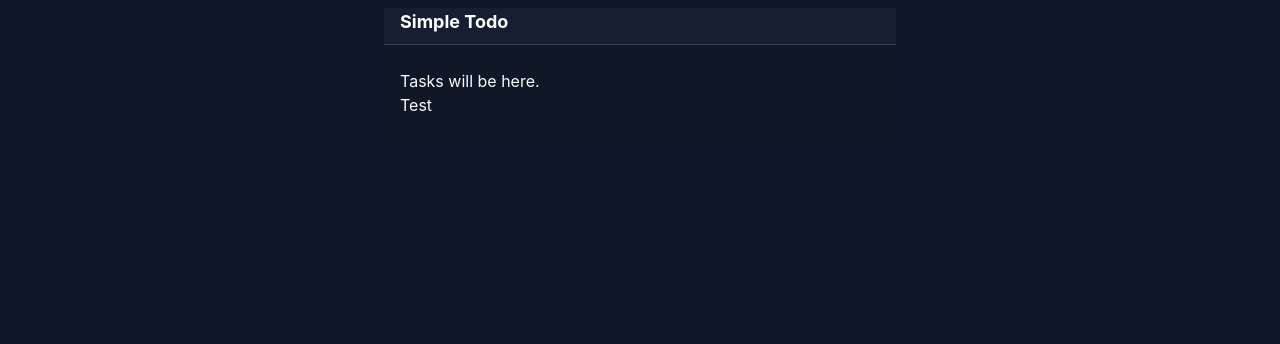
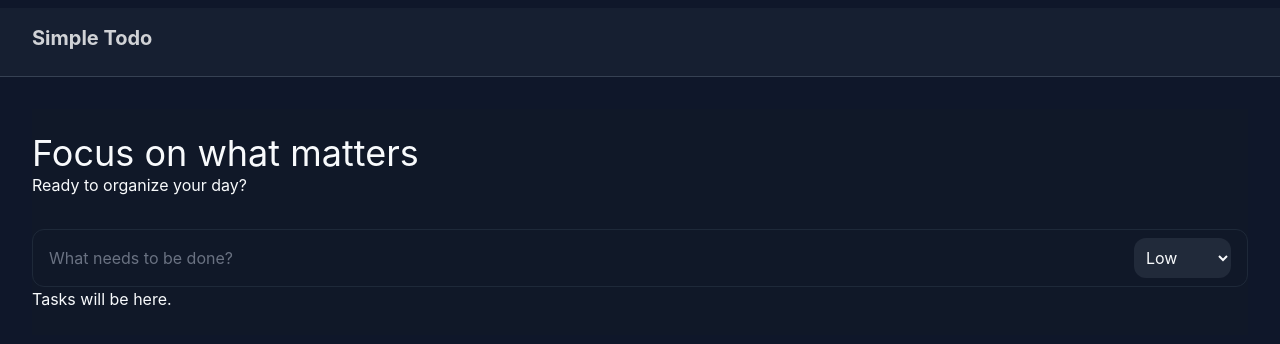
Before and after one commit to MohamadHarmoush/ToDo-App, a React (Vite) app: page / in a window 1280 px wide. Shown: the top 344 px of the page. Built offline with nearby package versions, Linux system fonts and the light colour scheme.

Commit message:
Add TaskInput component

```diff
--- a/src/App.tsx
+++ b/src/App.tsx
@@ -1,13 +1,16 @@
 import AppLayout from "./components/AppLayout";
 import TaskList from "./components/TaskList";
+import PageHeader from "./components/PageHeader";
+import TaskInput from "./components/TaskInput";
 
 const App = () => {
   return (
     <AppLayout>
       <AppLayout.AppHeader title="Simple Todo" />
       <AppLayout.Content>
+        <PageHeader title="Focus on what matters" subtitle="Ready to organize your day?" />
+        <TaskInput />
         <TaskList />
-        <div>Test</div>
       </AppLayout.Content>
     </AppLayout>
   );
--- a/src/components/AppLayout.tsx
+++ b/src/components/AppLayout.tsx
@@ -5,19 +5,19 @@ interface AppHeaderProps {
 }
 
 const AppHeader = ({ title }: AppHeaderProps) => (
-  <header className="border-b border-gray-700 bg-gray-800/50 px-4">
+  <header className="border-b border-gray-700 bg-gray-800/50 px-8 py-4">
     <div className="pb-2">
-      <h1 className="text-lg font-bold text-white">{title}</h1>
+      <h1 className="text-xl font-bold text-white/80">{title}</h1>
     </div>
   </header>
 );
 
 const Content = ({ children }: { children: ReactNode }) => (
-  <main className="px-4 py-6 bg-gray-900">{children}</main>
+  <main className="m-8 py-6 bg-gray-900">{children}</main>
 );
 
 const AppLayout = ({ children }: { children: ReactNode }) => (
-  <div className="max-w-lg mx-auto mt-2">{children}</div>
+  <div className="x-auto mt-2">{children}</div>
 );
 
 AppLayout.AppHeader = AppHeader;
--- /dev/null
+++ b/src/components/PageHeader.tsx
@@ -0,0 +1,15 @@
+interface PageHeaderProps {
+  title: string;
+  subtitle?: string;
+}
+
+const PageHeader = ({ title, subtitle }: PageHeaderProps) => {
+  return (
+    <div className="mb-8">
+      <h1 className="text-4xl">{title}</h1>
+      {subtitle && <h2>{subtitle}</h2>}
+    </div>
+  );
+};
+
+export default PageHeader;
--- /dev/null
+++ b/src/components/SelectInput.tsx
@@ -0,0 +1,22 @@
+interface Option {
+  value: string;
+  label: string;
+}
+interface SelectProps {
+  name: string;
+  options: Option[];
+  className?: string;
+  onChange: (item: Option) => {};
+}
+const SelectInput = ({
+    name,
+    options,
+    onChange,
+    className = ''
+}: SelectProps) => {
+  return <div className={`rounded-xl ${className}`}>
+
+  </div>;
+};
+
+export default SelectInput;
--- /dev/null
+++ b/src/components/TaskInput.tsx
@@ -0,0 +1,72 @@
+import { useState, useCallback, type KeyboardEvent, type ChangeEvent } from "react";
+import type { Priority } from "../domain/Priority";
+import type { Task } from "../domain/Task";
+import type { TaskType } from "../domain/TaskType";
+
+interface TaskInputProps {
+  placeholder?: string;
+  priority?: Priority;
+  taskType?: TaskType;
+  onAdd?: (task: Task) => void;
+  onChange?: (title: string) => void;
+  className?: string;
+}
+
+const TaskInput = ({
+  priority = "Medium",
+  taskType = "General",
+  onAdd,
+  onChange,
+  placeholder = "What needs to be done?",
+  className = "",
+}: TaskInputProps) => {
+  const [task, setTask] = useState<Task>({
+    title: "",
+    priority: priority,
+    type: taskType,
+    isActive: true,
+  });
+
+  const handleChange = (e: ChangeEvent<HTMLInputElement>) => {
+    setTask({
+      ...task,
+      [e.target.name]: e.target.value,
+    });
+  };
+
+  return (
+    <div
+      className={`border border-gray-800 hover:border-gray-600
+      hover:bg-gray-800 rounded-xl p-2 transition-colors ${className}
+      flex flex-row gap-4`}
+    >
+      <input
+        className="p-2 w-full text-white placeholder-gray-500"
+        type="text"
+        name="title"
+        value={task.title}
+        placeholder={placeholder}
+        onChange={handleChange}
+      />
+      <select
+        value={"op1"}
+        className={`
+      rounded-xl outline-none
+      bg-gray-600/30 mx-2 px-2 afer:${" "}
+      `}
+      >
+        <option key={"op1"} value={"op1"}>
+          Low
+        </option>
+        <option key={"op2"} value={"op2"}>
+          Medium
+        </option>
+        <option key={"op3"} value={"op3"}>
+          High
+        </option>
+      </select>
+    </div>
+  );
+};
+
+export default TaskInput;
--- /dev/null
+++ b/src/domain/Priority.ts
@@ -0,0 +1 @@
+export type Priority = "Low" | "Medium" | "High";
--- /dev/null
+++ b/src/domain/Task.ts
@@ -0,0 +1,9 @@
+import type { Priority } from "./Priority";
+import type { TaskType } from "./TaskType";
+
+export interface Task {
+  title: string;
+  priority: Priority;
+  type: TaskType;
+  isActive: boolean;
+}
--- /dev/null
+++ b/src/domain/TaskType.ts
@@ -0,0 +1 @@
+export type TaskType = "Personal" | "Work" | "Shopping" | "Health" | "Finance" | "General";
```
